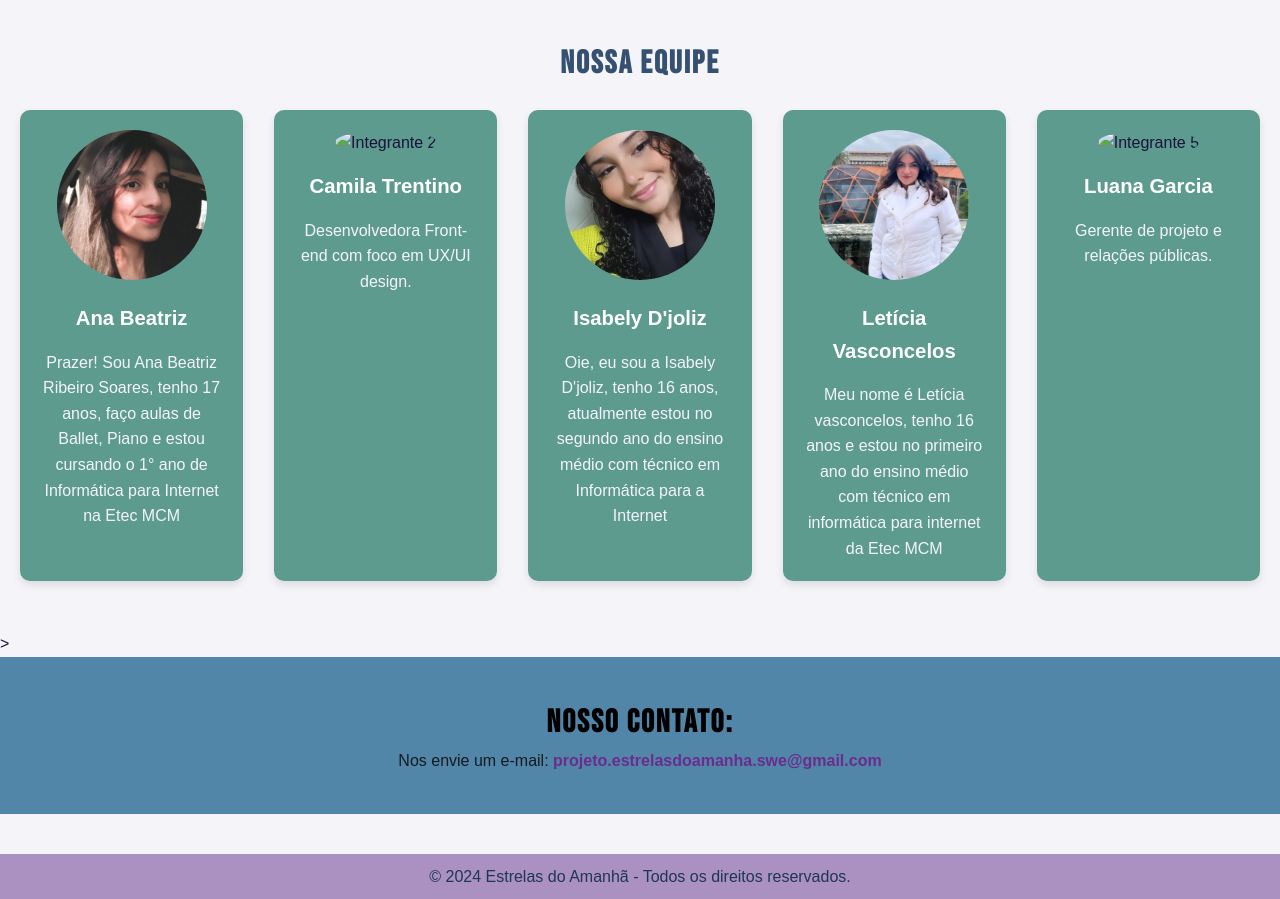
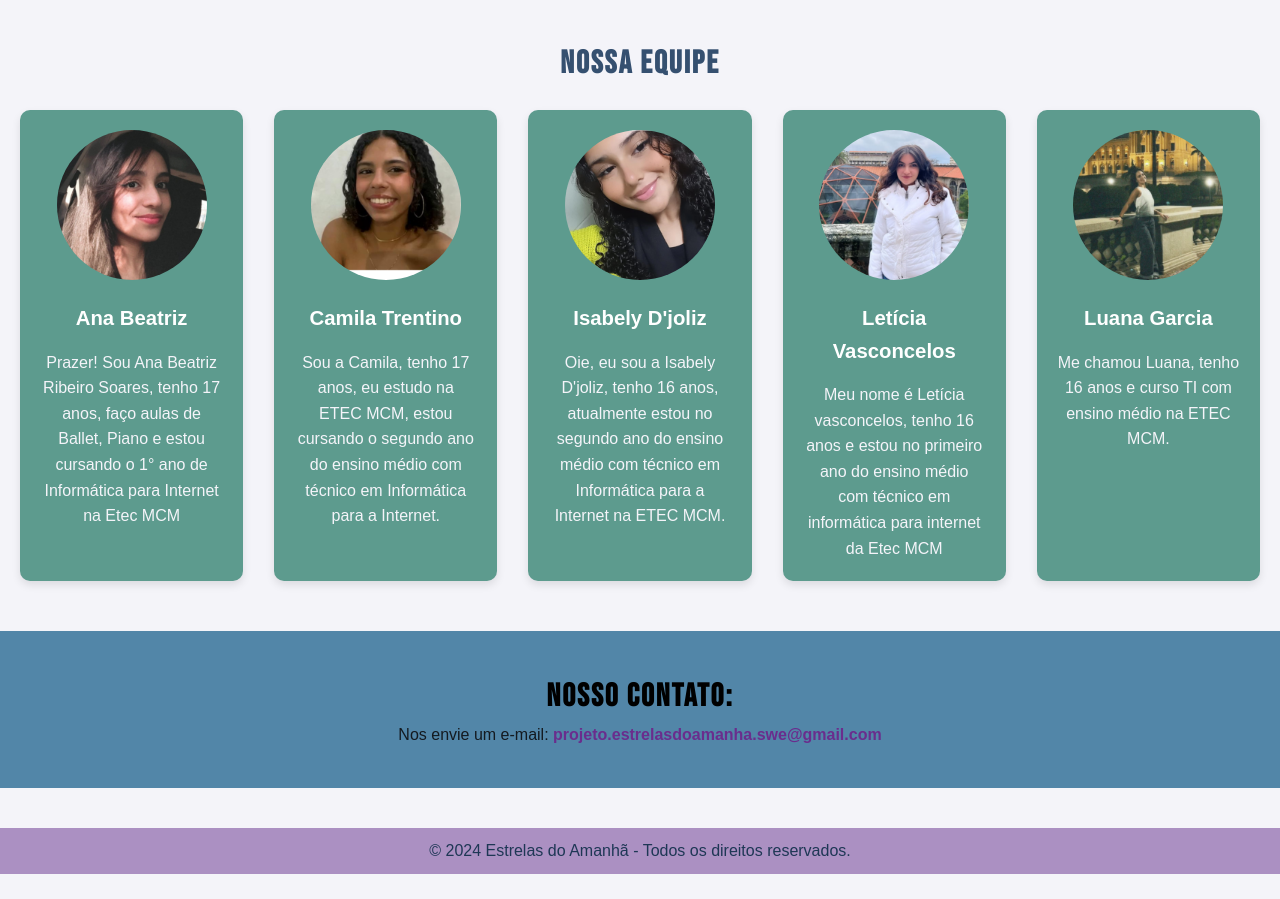
Before and after one commit to Isabelydjoliz/estrelasdoamanha, a plain HTML site: page sobre.html in a window 1280 px wide. Shown: the part 1220-2119 px from the top of the page. After the commit the page ends 2094 px from the top, so only its background shows below. Drawn offline with Linux system fonts and the light colour scheme; a web font is replaced by a local one.

Commit message:
Add files via upload

```diff
--- a/sobre.html
+++ b/sobre.html
@@ -66,14 +66,14 @@
                     <p>Prazer! Sou Ana Beatriz Ribeiro Soares,  tenho 17 anos, faço aulas de Ballet, Piano e estou cursando o 1° ano de Informática para Internet na Etec MCM</p>
                 </div>
                 <div class="card">
-                    <img src="integrante2.jpg" alt="Integrante 2">
+                    <img src="img/camis.png" alt="Integrante 2">
                     <h3>Camila Trentino</h3>
-                    <p>Desenvolvedora Front-end com foco em UX/UI design.</p>
+                    <p>Sou a Camila, tenho 17 anos, eu estudo na ETEC MCM, estou cursando o segundo ano do ensino médio com técnico em Informática para a Internet.</p>
                 </div>
                 <div class="card">
                     <img src="img/isa.png" alt="Integrante 3">
                     <h3>Isabely D'joliz</h3>
-                    <p>Oie, eu sou a Isabely D'joliz, tenho 16 anos, atualmente estou no segundo ano do ensino médio com técnico em Informática para a Internet</p>
+                    <p>Oie, eu sou a Isabely D'joliz, tenho 16 anos, atualmente estou no segundo ano do ensino médio com técnico em Informática para a Internet na ETEC MCM.</p>
                 </div>
                 <div class="card">
                     <img src="img/lele.png" alt="Integrante 4">
@@ -81,13 +81,12 @@
                     <p>Meu nome é Letícia vasconcelos, tenho 16 anos e estou no primeiro ano do ensino médio com técnico em informática para internet da Etec MCM</p>
                 </div>
                 <div class="card">
-                    <img src="integrante5.jpg" alt="Integrante 5">
+                    <img src="img/lu.png" alt="Integrante 5">
                     <h3>Luana Garcia</h3>
-                    <p>Gerente de projeto e relações públicas.</p>
+                    <p>Me chamou Luana, tenho 16 anos e curso TI com ensino médio na ETEC MCM.</p>
                 </div>
             </div>
         </section>
-        >
 
         <!-- Seção de contato -->
         <section class="contato">
```
Also changed, not shown: img/camis.png (added), img/lu.png (added).
